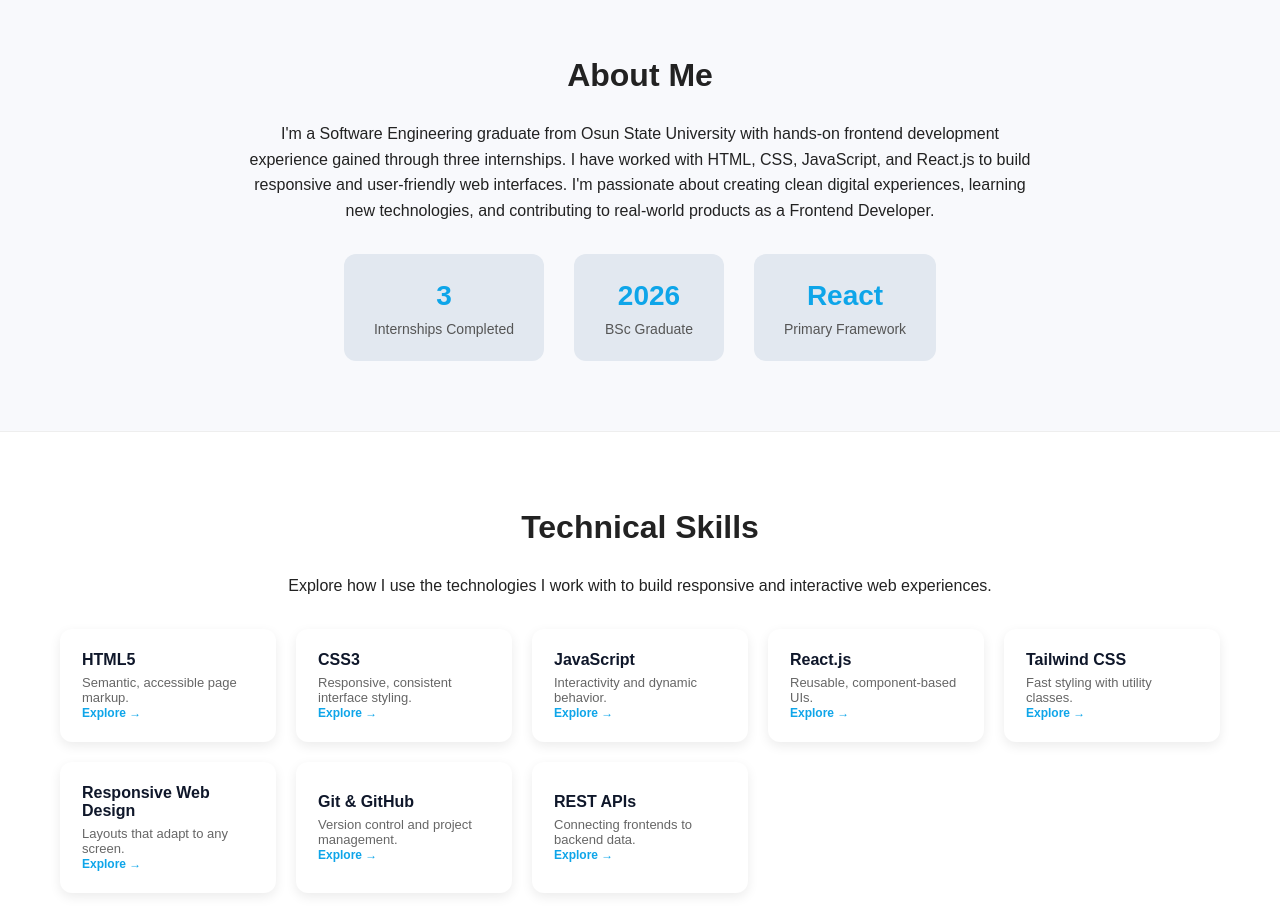
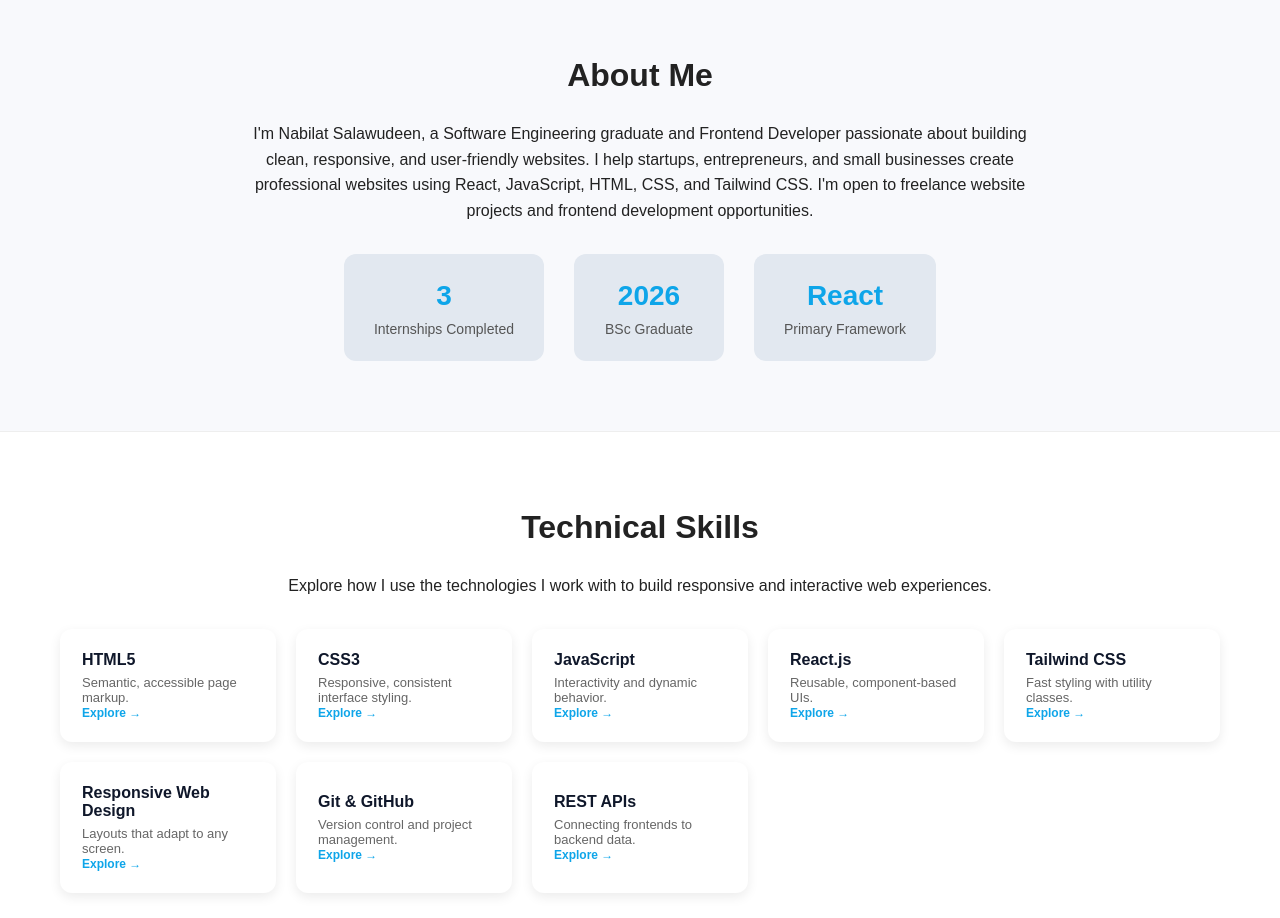
Before and after one commit to Adejoke234/nabilat-portfolio-, a plain HTML site: page index.html in a window 1280 px wide. Shown: the part 820-1738 px from the top of the page. Drawn offline with Linux system fonts and the light colour scheme.

Commit message:
Revise About Me section in index.html
Updated personal introduction and skills description in the About section.

```diff
--- a/index.html
+++ b/index.html
@@ -48,11 +48,9 @@
   <section id="about" class="section fade-in">
     <h2>About Me</h2>
     <p>
-      I'm a Software Engineering graduate from Osun State University with hands-on frontend development
-      experience gained through three internships. I have worked with HTML, CSS, JavaScript, and React.js
-      to build responsive and user-friendly web interfaces. I'm passionate about creating clean digital
-      experiences, learning new technologies, and contributing to real-world products as a
-      Frontend Developer.
+      I'm Nabilat Salawudeen, a Software Engineering graduate and Frontend Developer passionate about building clean, responsive, and user-friendly websites.
+      I help startups, entrepreneurs, and small businesses create professional websites using React, JavaScript, HTML, CSS, and Tailwind CSS.
+      I'm open to freelance website projects and frontend development opportunities.
     </p>
     <div class="about-highlights">
       <div class="highlight-box">
```
